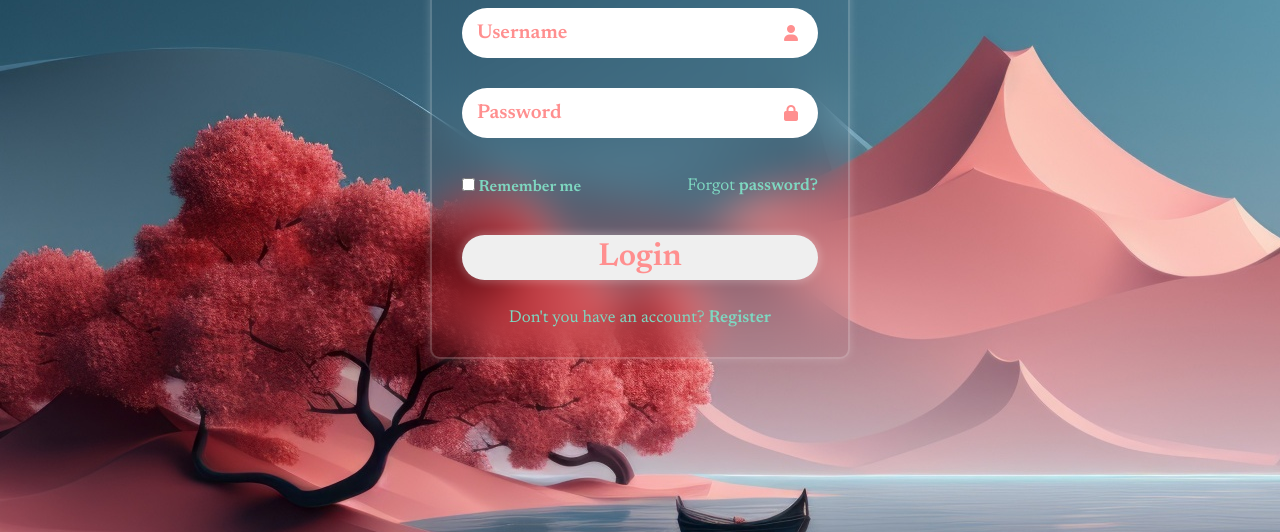
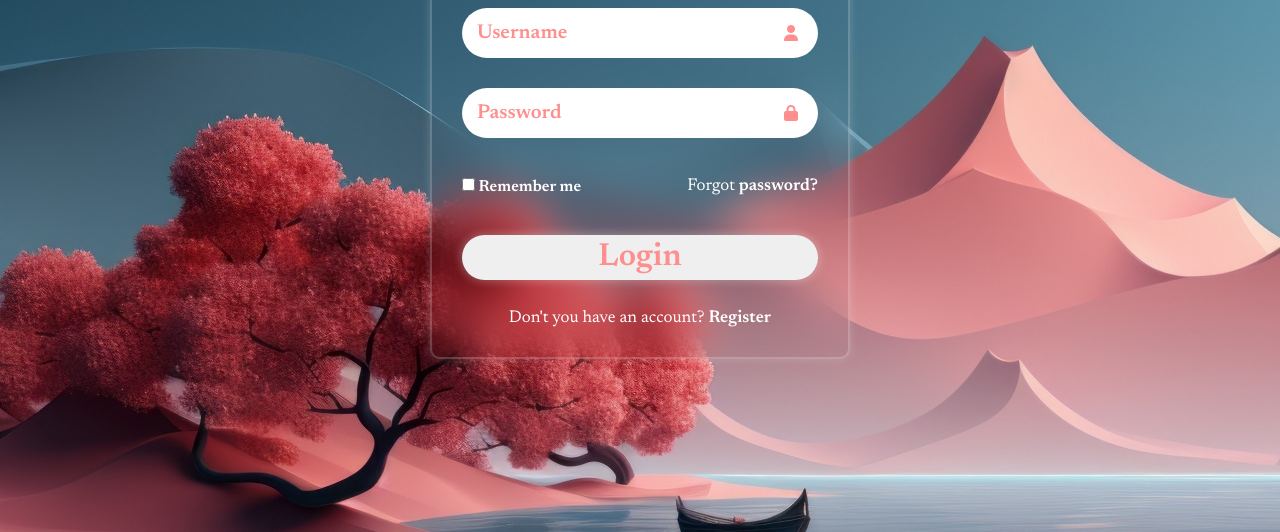
Before and after one commit to ctos-05/html-css-projects, a plain HTML site: page proje-3/index.html in a window 1280 px wide. Shown: the part 268-800 px from the top of the page. Drawn offline with Linux system fonts and the light colour scheme.

Commit message:
Update style.css

```diff
--- a/proje-3/style.css
+++ b/proje-3/style.css
@@ -69,11 +69,11 @@ i {
 label {
   user-select: none;
   cursor: pointer;
-  color: #7ed7c1;
+  color: #fff;
   font-weight: 600;
 }
 input[type="checkbox"] {
-  accent-color: #7ed7c1;
+  accent-color: #fff;
 }
 
 button {
@@ -95,7 +95,7 @@ button {
 
 a {
   text-decoration: none;
-  color: #7ed7c1;
+  color: #fff;
   font-weight: 600;
 }
 
@@ -104,11 +104,11 @@ a:hover {
 }
 
 p {
-  color: #7ed7c1;
+  color: #fff;
   font-size: 17px;
 }
-/*#7ed7c1*/
+
 span {
-  color: #7ed7c1;
+  color: #fff;
   font-size: 17px;
 }
```
